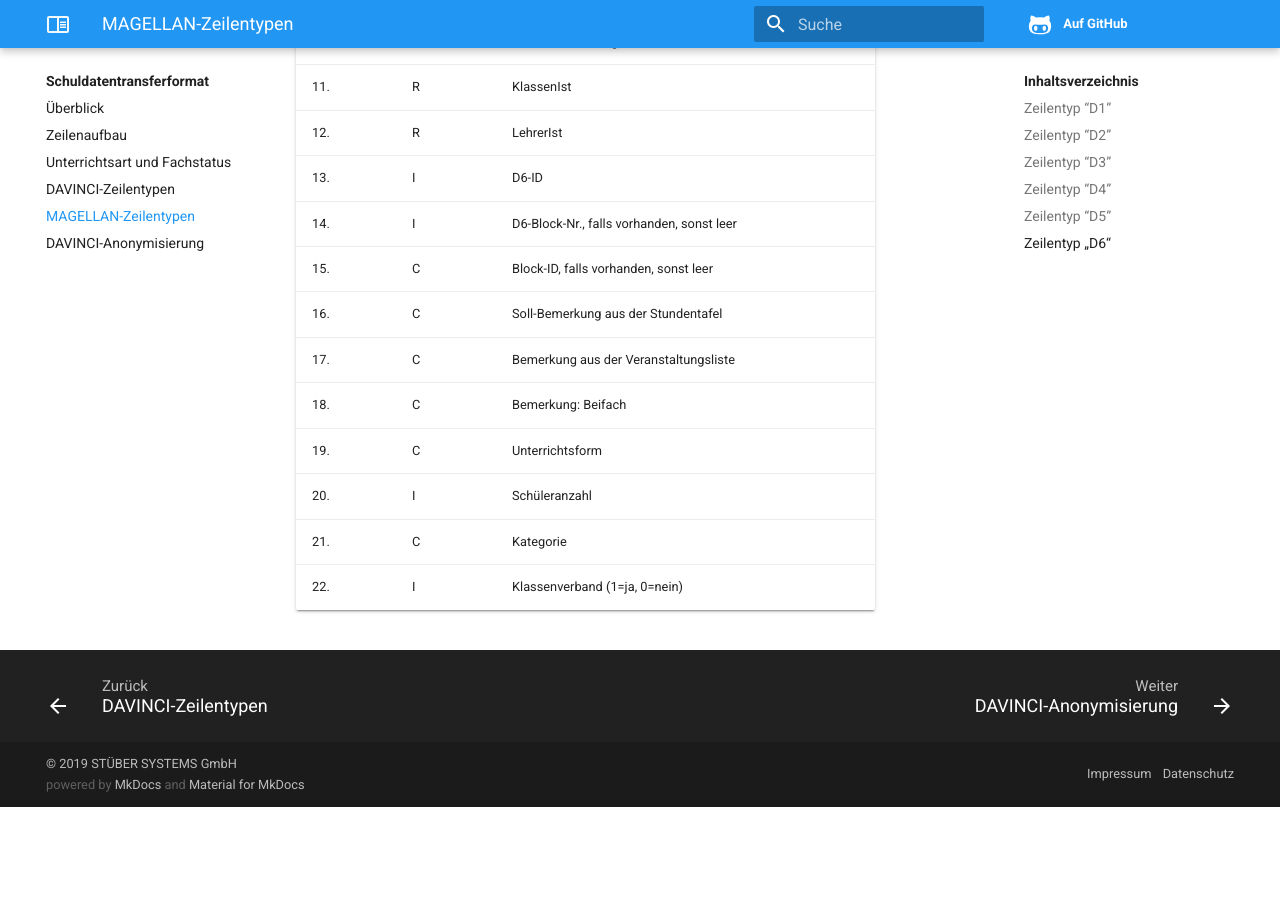
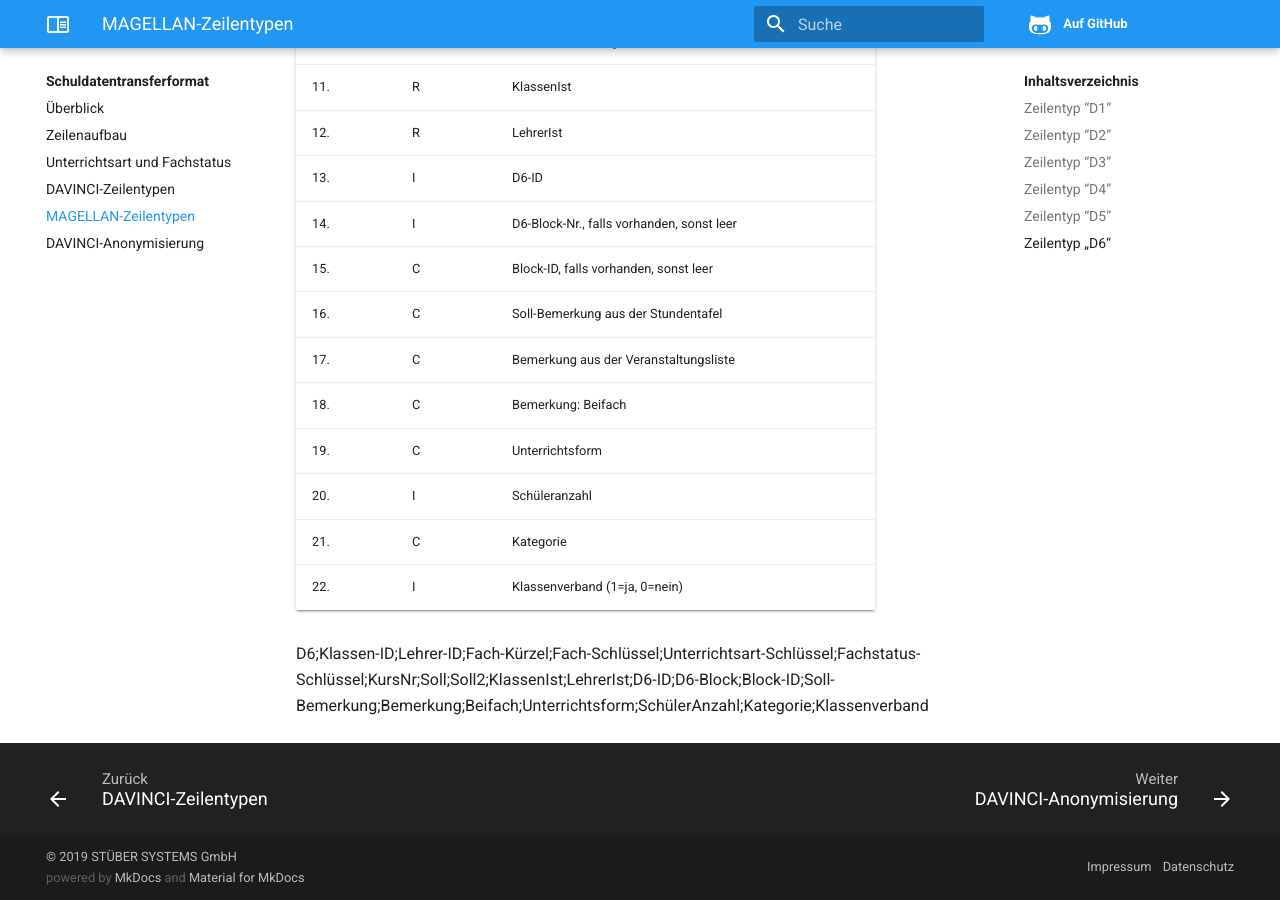
Before and after one commit to stuebersystems/doc.sdtf.de, an MkDocs documentation site: the page built from docs/magellan-zeilentypen.md, in a window 1280 px wide and 900 px high, scrolled down 3551 px. Built offline with MkDocs 1.6.1, drawn with Linux system fonts in a browser that asks for light colours; before the commit the page ends 4358 px from its top, so only the background shows below that.

Commit message:
Update magellan-zeilentypen.md
D6 - Spalten als CSV-Kopfzeile für Vergleiche hinzugefügt.

```diff
--- a/docs/magellan-zeilentypen.md
+++ b/docs/magellan-zeilentypen.md
@@ -98,3 +98,5 @@
 | 20. | I   | Schüleranzahl                                           |
 | 21. | C   | Kategorie                                               |
 | 22. | I   | Klassenverband (1=ja, 0=nein)                           |
+
+D6;Klassen-ID;Lehrer-ID;Fach-Kürzel;Fach-Schlüssel;Unterrichtsart-Schlüssel;Fachstatus-Schlüssel;KursNr;Soll;Soll2;KlassenIst;LehrerIst;D6-ID;D6-Block;Block-ID;Soll-Bemerkung;Bemerkung;Beifach;Unterrichtsform;SchülerAnzahl;Kategorie;Klassenverband
```
